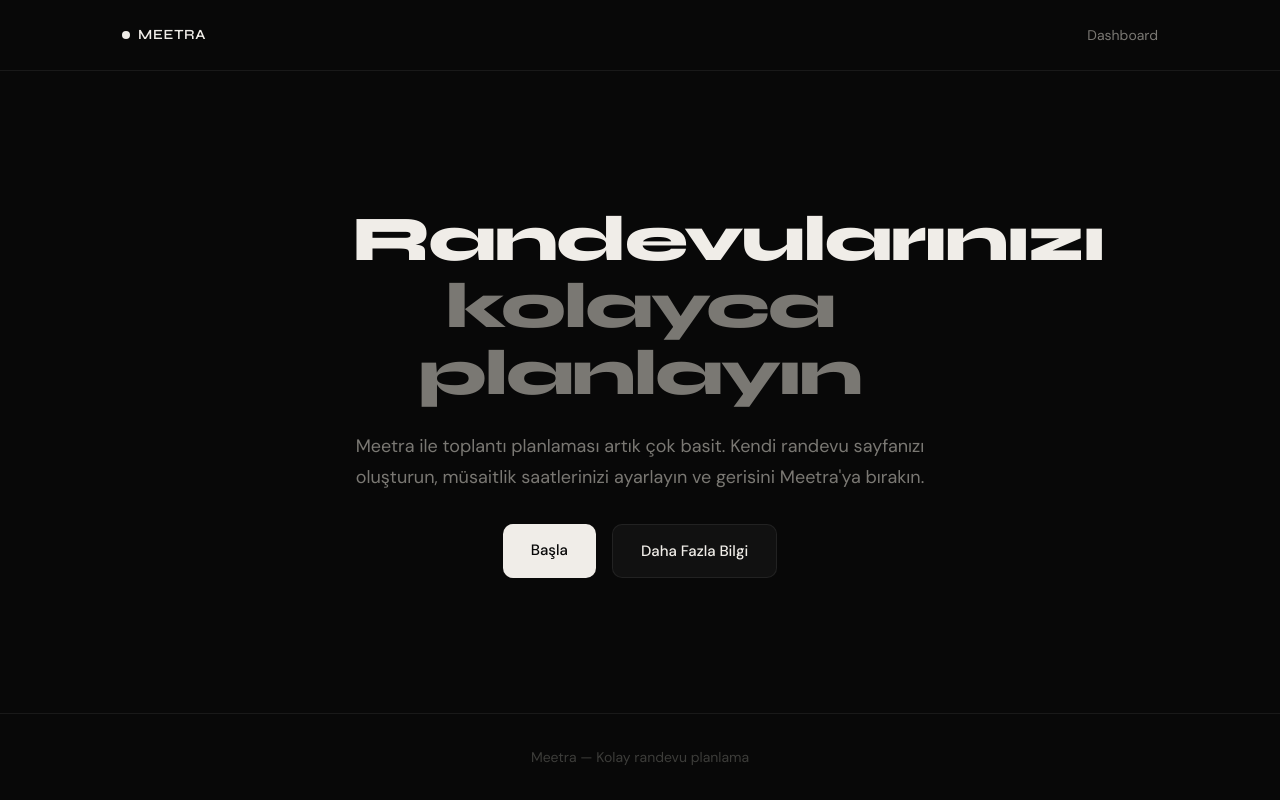
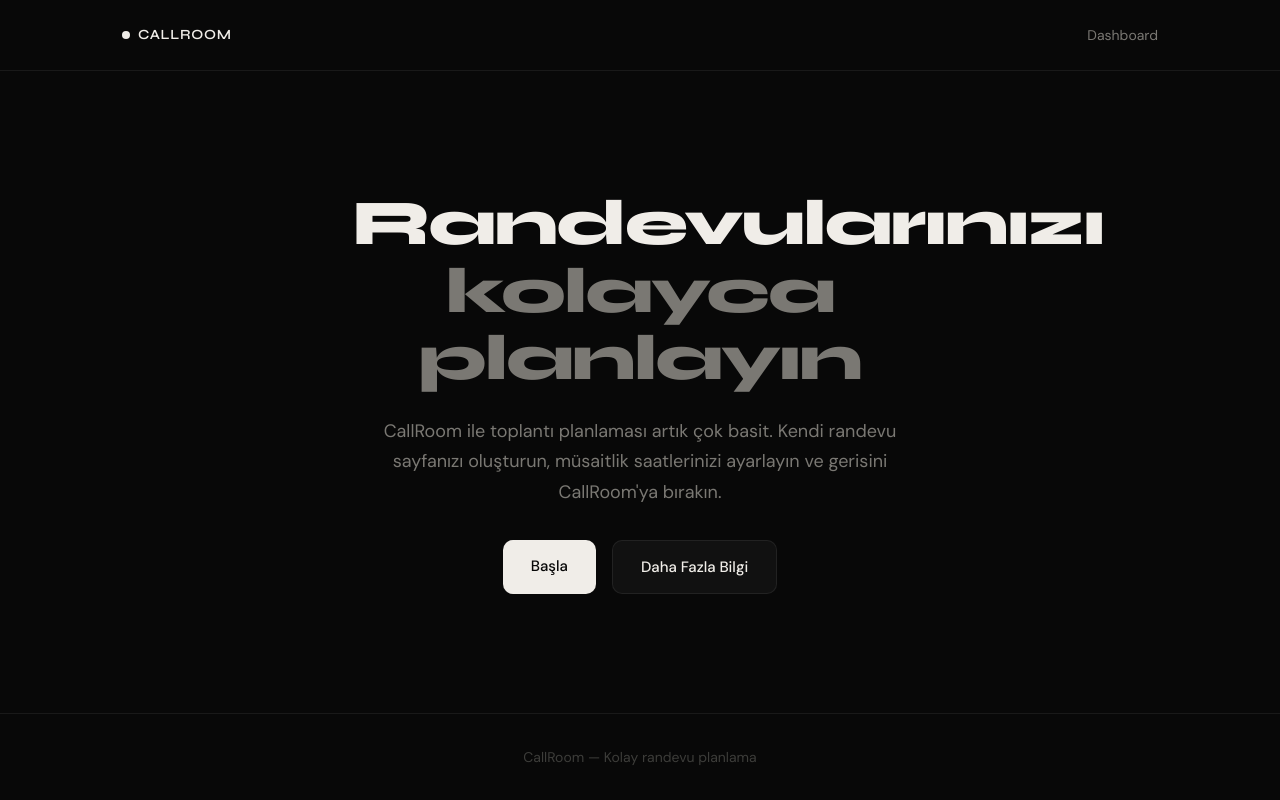
Before and after one commit to rosavillemax-cpu/meetra, a Next.js app in the folder apps/web/: page / in a window 1280 px wide. Built offline with nearby package versions, Linux system fonts and the light colour scheme; a web font is replaced by a local one.

Commit message:
feat: rename Meetra to CallRoom

```diff
--- a/apps/web/app/page.tsx
+++ b/apps/web/app/page.tsx
@@ -16,7 +16,7 @@ export default function Home() {
               background: 'var(--text-primary)'
             }} />
             <span style={{ fontFamily: 'Syne, sans-serif', fontWeight: 600, letterSpacing: '0.05em', textTransform: 'uppercase', fontSize: '0.875rem' }}>
-              Meetra
+              CallRoom
             </span>
           </div>
           <nav style={{ display: 'flex', gap: '1.5rem' }}>
@@ -46,7 +46,7 @@ export default function Home() {
             lineHeight: 1.7,
             marginBottom: '2rem'
           }}>
-            Meetra ile toplantı planlaması artık çok basit. Kendi randevu sayfanızı oluşturun, müsaitlik saatlerinizi ayarlayın ve gerisini Meetra'ya bırakın.
+            CallRoom ile toplantı planlaması artık çok basit. Kendi randevu sayfanızı oluşturun, müsaitlik saatlerinizi ayarlayın ve gerisini CallRoom'ya bırakın.
           </p>
           <div style={{ display: 'flex', gap: '1rem', justifyContent: 'center' }}>
             <a
@@ -86,7 +86,7 @@ export default function Home() {
         textAlign: 'center'
       }}>
         <p style={{ color: 'var(--text-tertiary)', fontSize: '0.875rem' }}>
-          Meetra — Kolay randevu planlama
+          CallRoom — Kolay randevu planlama
         </p>
       </footer>
     </div>
```
